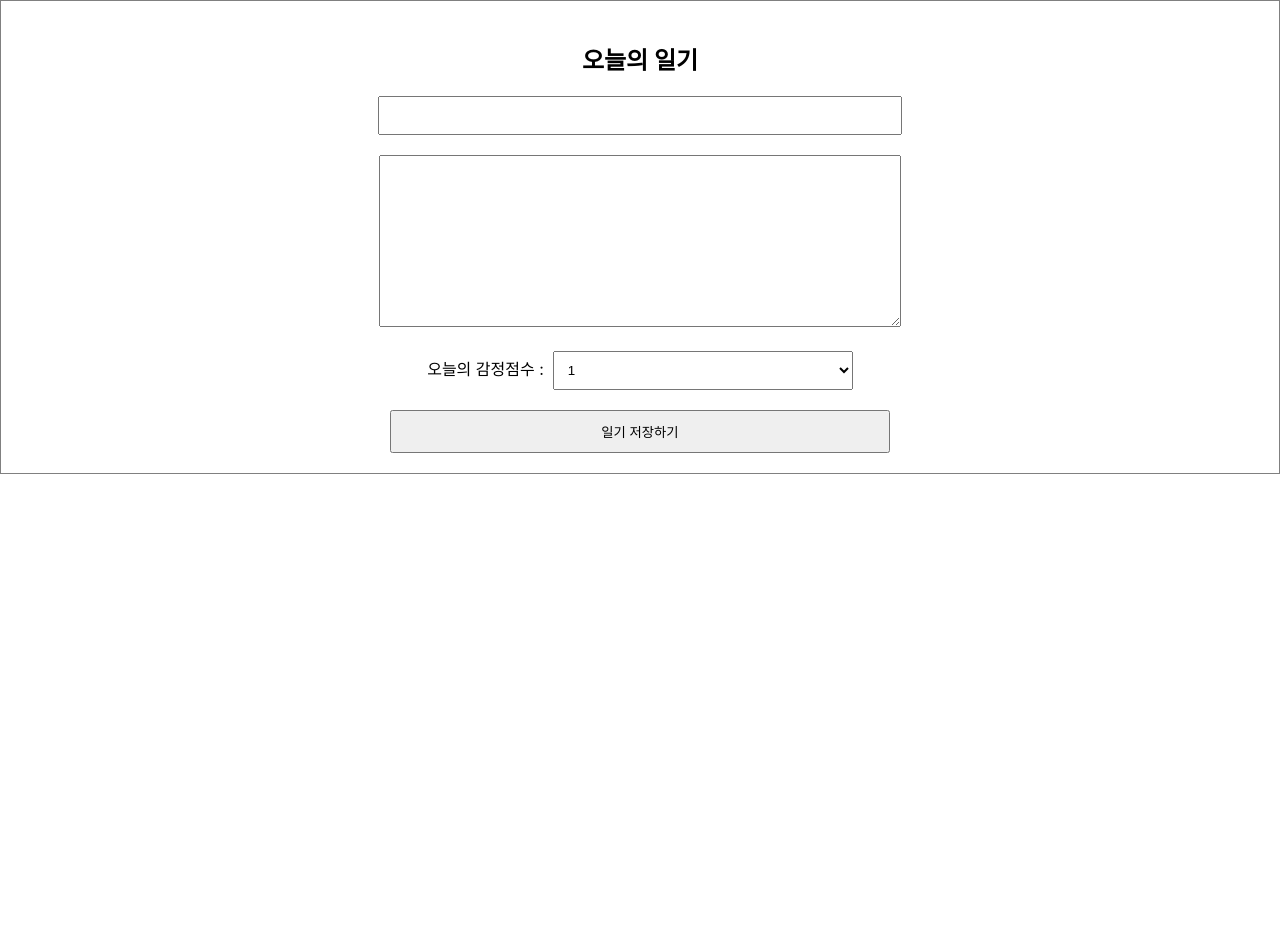
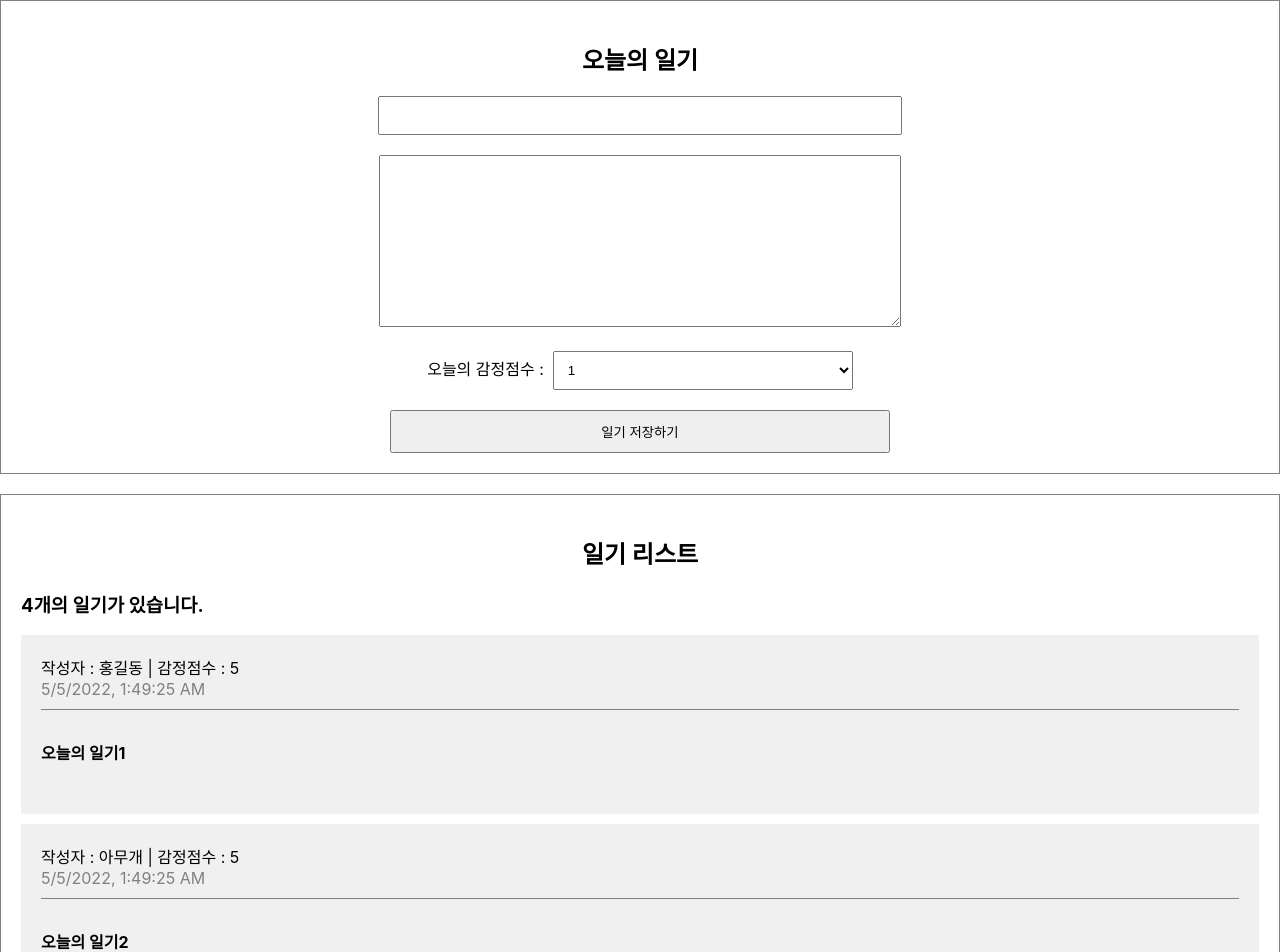
Before and after one commit to DINGUNOTE/react-diary-proto, a React (Create React App) app: page / in a window 1280 px wide. Shown: the top 952 px of the page. Before the commit the page ends 800 px from the top, so only its background shows below. Built offline with nearby package versions, Linux system fonts and the light colour scheme.

Commit message:
# 더미 리스트를 활용해서 일기 리스트 조회 기능 구현

```diff
--- a/src/App.css
+++ b/src/App.css
@@ -4,3 +4,13 @@
 .diary-editor textarea{height:150px;}
 .diary-editor select{margin-bottom:20px;padding:10px;width:300px;}
 .diary-editor button{padding:10px;width:500px;cursor:pointer;}
+
+/* List */
+.diary-list{margin-top:20px;padding:20px;border:1px solid gray;}
+.diary-list h2{text-align:center;}
+
+/* Item */
+.diary-item{margin-bottom:10px;padding:20px;background-color:rgb(240, 240, 240);}
+.diary-item .info{margin-bottom:10px;padding-bottom:10px;border-bottom:1px solid gray;}
+.diary-item .date{color:gray;}
+.diary-item .content{margin:30px 0;font-weight:bold;}
--- a/src/App.js
+++ b/src/App.js
@@ -1,10 +1,43 @@
 import DiaryEditor from './components/DiaryEditor';
+import DiaryList from './components/DiaryList';
 import './App.css';
+
+const dummyList = [
+  {
+    id: 1,
+    author: '홍길동',
+    content: '오늘의 일기1',
+    emotion: 5,
+    createdDate: new Date().getTime(),
+  },
+  {
+    id: 2,
+    author: '아무개',
+    content: '오늘의 일기2',
+    emotion: 5,
+    createdDate: new Date().getTime(),
+  },
+  {
+    id: 3,
+    author: '이순신',
+    content: '오늘의 일기3',
+    emotion: 5,
+    createdDate: new Date().getTime(),
+  },
+  {
+    id: 4,
+    author: '이성계',
+    content: '오늘의 일기4',
+    emotion: 5,
+    createdDate: new Date().getTime(),
+  },
+];
 
 function App() {
   return (
     <div className="App">
       <DiaryEditor />
+      <DiaryList diaryList={dummyList} />
     </div>
   );
 }
--- /dev/null
+++ b/src/components/DiaryItem.js
@@ -0,0 +1,15 @@
+const DiaryItem = ({ id, author, content, emotion, createdDate }) => {
+  return (
+    <div className="diary-item">
+      <div className="info">
+        <div>
+          작성자 : {author} | 감정점수 : {emotion}
+        </div>
+        <div className="date">{new Date(createdDate).toLocaleString()}</div>
+      </div>
+      <div className="content">{content}</div>
+    </div>
+  );
+};
+
+export default DiaryItem;
--- /dev/null
+++ b/src/components/DiaryList.js
@@ -0,0 +1,21 @@
+import DiaryItem from './DiaryItem';
+
+const DiaryList = ({ diaryList }) => {
+  return (
+    <div className="diary-list">
+      <h2>일기 리스트</h2>
+      <h3>{diaryList.length}개의 일기가 있습니다.</h3>
+      <div>
+        {diaryList.map(it => (
+          <DiaryItem key={it.id} {...it} />
+        ))}
+      </div>
+    </div>
+  );
+};
+
+DiaryList.defaultProps = {
+  diaryList: [],
+};
+
+export default DiaryList;
```
